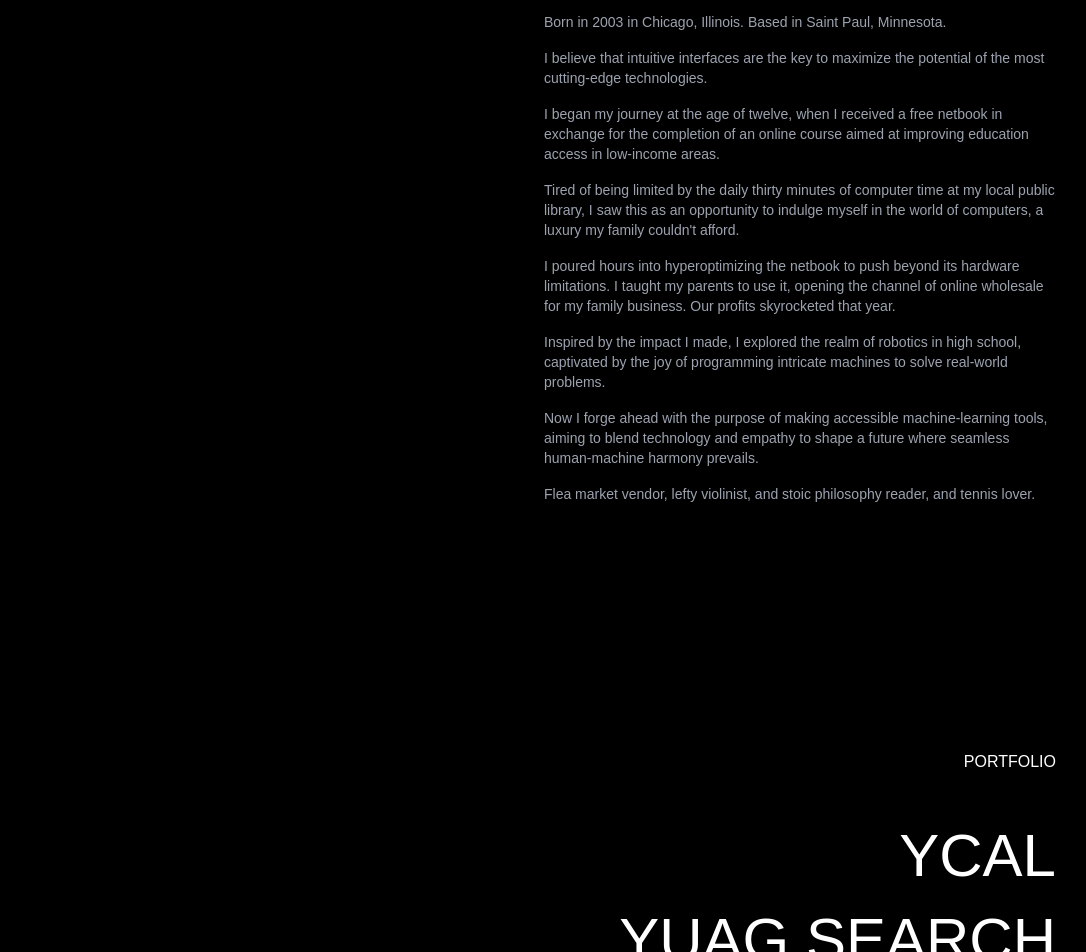
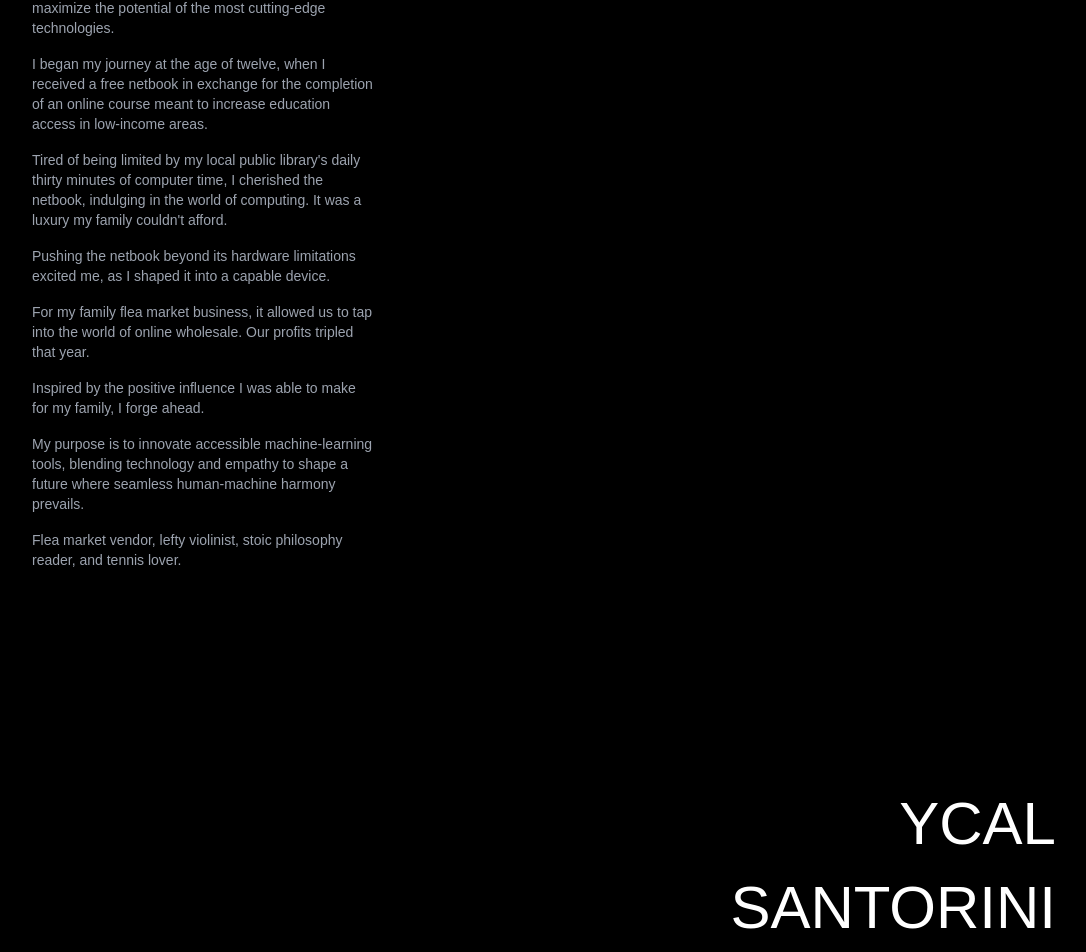
Before and after one commit to ericwang07/my_portfolio, a React (Create React App) app: page / in a window 1280 px wide. Shown: the part 966-1918 px from the top of the page, without its empty margins (96-1182 px from the left). Built offline with nearby package versions, Linux system fonts and the light colour scheme; the HTML template or start-up script is replaced by a standard one.

Commit message:
added project descriptions

```diff
--- a/src/components/About.jsx
+++ b/src/components/About.jsx
@@ -5,35 +5,35 @@ const About = () => {
         className='w-screen h-screen bg-black text-white'
         name='ABOUT'
     >
-        <div className='max-w-screen-lg mx-auto flex flex-col justify-start md:justify-center w-full h-full items-center md:items-end px-10 md:px-0'>
+        <div className='max-w-screen-lg mx-auto flex flex-col justify-end md:justify-center w-full h-full items-center md:items-start px-10 md:px-0'>
             <div className='pb-10'>
-                <p className='text-1xl flex'>
-                    ABOUT ME
-                </p>
             </div>
-            <div className='font-2xl text-sm pb-4 w-1/2 ml-auto text-gray-400 flex'>
+            <div className='font-2xl text-sm pb-4 w-1/3 text-gray-400 flex'>
               Born in 2003 in Chicago, Illinois. Based in Saint Paul, Minnesota.
             </div>
-            <div className='font-2xl text-sm pb-4 w-1/2 ml-auto text-gray-400 flex'>
+            <div className='font-2xl text-sm pb-4 w-1/3 text-gray-400 flex'>
               I believe that intuitive interfaces are the key to maximize the potential of the most cutting-edge technologies.
             </div>
-            <div className='font-2xl text-sm pb-4 w-1/2 ml-auto text-gray-400 flex'>
-              I began my journey at the age of twelve, when I received a free netbook in exchange for the completion of an online course aimed at improving education access in low-income areas.
+            <div className='font-2xl text-sm pb-4 w-1/3 text-gray-400 flex'>
+              I began my journey at the age of twelve, when I received a free netbook in exchange for the completion of an online course meant to increase education access in low-income areas.
             </div>
-            <div className='font-2xl text-sm pb-4 w-1/2 ml-auto text-gray-400 flex'>
-              Tired of being limited by the daily thirty minutes of computer time at my local public library, I saw this as an opportunity to indulge myself in the world of computers, a luxury my family couldn't afford.
+            <div className='font-2xl text-sm pb-4 w-1/3 text-gray-400 flex'>
+              Tired of being limited by my local public library's daily thirty minutes of computer time, I cherished the netbook, indulging in the world of computing. It was a luxury my family couldn't afford.
             </div>
-            <div className='font-2xl text-sm pb-4 w-1/2 ml-auto text-gray-400 flex'>
-              I poured hours into hyperoptimizing the netbook to push beyond its hardware limitations. I taught my parents to use it, opening the channel of online wholesale for my family business. Our profits skyrocketed that year.
+            <div className='font-2xl text-sm pb-4 w-1/3 text-gray-400 flex'>
+              Pushing the netbook beyond its hardware limitations excited me, as I shaped it into a capable device.
             </div>
-            <div className='font-2xl text-sm pb-4 w-1/2 ml-auto text-gray-400 flex'>
-              Inspired by the impact I made, I explored the realm of robotics in high school, captivated by the joy of programming intricate machines to solve real-world problems.
+            <div className='font-2xl text-sm pb-4 w-1/3 text-gray-400 flex'>
+              For my family flea market business, it allowed us to tap into the world of online wholesale. Our profits tripled that year.
             </div>
-            <div className='font-2xl text-sm pb-4 w-1/2 ml-auto text-gray-400 flex'>
-              Now I forge ahead with the purpose of making accessible machine-learning tools, aiming to blend technology and empathy to shape a future where seamless human-machine harmony prevails.
+            <div className='font-2xl text-sm pb-4 w-1/3 text-gray-400 flex'>
+              Inspired by the positive influence I was able to make for my family, I forge ahead.
             </div>
-            <div className='font-2xl text-sm pb-4 w-1/2 ml-auto text-gray-400 flex'>
-              Flea market vendor, lefty violinist, and stoic philosophy reader, and tennis lover.
+            <div className='font-2xl text-sm pb-4 w-1/3 text-gray-400 flex'>
+              My purpose is to innovate accessible machine-learning tools, blending technology and empathy to shape a future where seamless human-machine harmony prevails.
+            </div>
+            <div className='font-2xl text-sm pb-4 w-1/3 text-gray-400 flex'>
+              Flea market vendor, lefty violinist, stoic philosophy reader, and tennis lover.
             </div>
 
         </div>
--- a/src/components/Portfolio.jsx
+++ b/src/components/Portfolio.jsx
@@ -16,36 +16,43 @@ const Portfolio = () => {
     {
       id: 1,
       title: "YCAL",
-      description: "A social calendar app built for Yale students.",
+      description: "A social calendar app built for Yale students. Features Yale course integration, friending, group events, and AI scheduler.",
+      languages: "Javascript, HTML, CSS",
+      technologies: "MongoDB, ExpressJS, React, NodeJS",
       src: ycalImage,
       url: 'https://github.com/phucd5/ycal',
       videoId: "J5lpo5OV7bg"
     },
     {
       id: 2,
+      title: "SANTORINI",
+      description: "A command-line representation of the Santorini board game. Human, random, or heuristic (pseudo-AI) player modes. Undo/redo and game stats functionality are supported.",
+      languages: "Javascript, HTML, CSS",
+      technologies: "MongoDB, ExpressJS, React, NodeJS",
+      src: santoriniImage,
+      url: 'https://github.com/ericwang07/santorini',
+      videoId: "Abb2hhtWOCc"
+    },
+    {
+      id: 3,
       title: "YUAG SEARCH",
-      description: "An application to search the Yale University Art Gallery archive.",
+      description: "An application to search the Yale University Art Gallery archive. Uses AJAX calls for dynamic searching.",
       src: searchImage,
       url: 'https://github.com/ericwang07/YUAG-Search',
       videoId: "C0q-blGo7eE"
     },
     {
-      id: 3,
+      id: 4,
       title: "YUAG SLIDESHOW",
+      description: "A randomized slideshow featuring the Yale University Art Gallery's collection of artwork. Play/pause and next/previous functionality are supported.",
       src: slideshowImage,
       url: 'https://github.com/ericwang07/YUAG-Slideshow',
       videoId: "9WuUgT1glmI"
     },
     {
-      id: 4,
-      title: "SANTORINI",
-      src: santoriniImage,
-      url: 'https://github.com/ericwang07/santorini',
-      videoId: "Abb2hhtWOCc"
-    },
-    {
       id: 5,
       title: "BANK SIMULATOR",
+      description: " A basic banking app simulator with GUI. Applying interests/fees must be done manually and is based on the month of most recent transaction. Includes logic that enforces real-world banking constraints.",
       src: bankImage,
       url: 'https://github.com/ericwang07/BankSimulator',
       videoId: "ULxMMxSt4nE"
@@ -53,6 +60,7 @@ const Portfolio = () => {
     {
       id: 6,
       title: "GEOGRAPHY GENIUS",
+      description: "A motion-controlled geography quiz game aimed at promoting basic geography knowledge amongst college students as a convenient pastime when walking between classes. Features two different game modes.",
       src: geoImage,
       url: 'https://github.com/coderepic/HCI-Project-Group-31',
       videoId: "X9ToIbh4Czo"
@@ -64,11 +72,8 @@ const Portfolio = () => {
     <div name='PORTFOLIO' className='w-screen h-screen bg-black text-white'>
         <div className='max-w-screen-lg mx-auto flex flex-col justify-center w-full h-full mt-20 md:mt-0'>
             <div className='w-30 flex flex-col items-end ml-auto mr-0'>
-              <p className='text-1xl flex push-right pb-10'>
-                PORTFOLIO
-              </p>
-              {projects.map(({id, title, url, videoLink, videoId}) => (
-                <VideoPlayer key={id} title={title} codeLink={url} videoLink={videoLink} videoId={videoId}></VideoPlayer>
+              {projects.map(({id, title, url, description, videoId}) => (
+                <VideoPlayer key={id} title={title} description={description} codeLink={url} videoId={videoId}></VideoPlayer>
               ))}
 
             </div>
--- a/src/components/VideoPlayer.jsx
+++ b/src/components/VideoPlayer.jsx
@@ -2,6 +2,7 @@ import React, { useState } from 'react';
 import Modal from 'react-modal';
 import './Modal.css'
 import YouTubePlayer from './YouTubePlayer';
+
 
 const VideoPlayer = (props) => {
     const [isModalOpen, setIsModalOpen] = useState(false);
@@ -27,8 +28,15 @@ const VideoPlayer = (props) => {
                 closeTimeoutMS={300}
             >
 
-                <YouTubePlayer className="flex align-center mr-0" videoId={props.videoId}/>
-                <div className='flex justify-center pb-0 p-2 text-xs'>
+                <div className='flex justify-center m-15'>
+                    <YouTubePlayer className="flex align-center" videoId={props.videoId}/>
+                </div>
+
+                <div className='grid grid-cols-3 m-5'>
+                    <p className='col-start-2 col-span-2 text-gray-400 text-xs'>{props.description}</p>
+                </div>
+
+                <div className='flex justify-center text-xs'>
                     <div className='pr-4'>
                         <button className='text-white bg-none rounded-sm px-3 py-1 border text- border-gray-400' onClick={()=>window.open(props.codeLink, '_blank')}>CODE</button>
                     </div>
--- a/src/components/YouTubePlayer.jsx
+++ b/src/components/YouTubePlayer.jsx
@@ -3,7 +3,7 @@ import YouTube from 'react-youtube'
 
 const YouTubePlayer = ({ videoId }) => {
     const opts = {
-      height: '430',
+      height: '435',
       width: '774',
       playerVars: {
         autoplay: 0,
```
